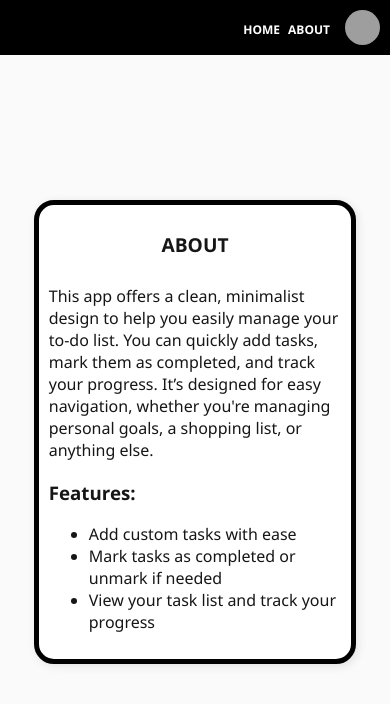
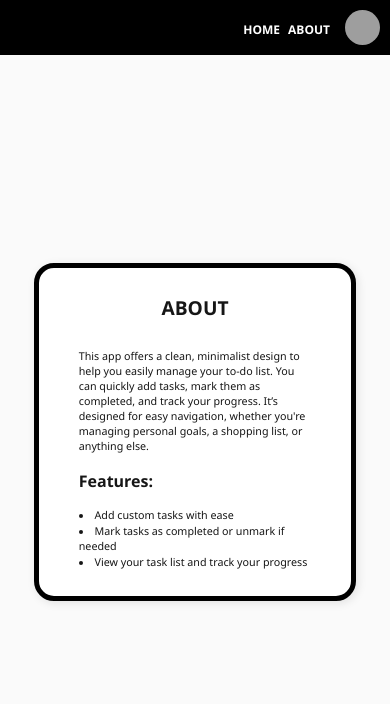
Before and after one commit to desjohnsen/todo-app, a React (Vite) app: page /about in a window 390 px wide. Shown: the top 704 px of the page. Built offline with nearby package versions, Linux system fonts and the light colour scheme; grey boxes are pictures that could not be loaded.

Commit message:
fix: adjust about section for mobile responsiveness

```diff
--- a/src/pages/App.css
+++ b/src/pages/App.css
@@ -393,4 +393,52 @@ input[type="text"] {
     max-width: 400px;
     margin: 30px auto;
   }
+
+  .about-content {
+    max-width: 95%;
+    padding: 0 30px;
+  }
+
+  .about-content p {
+    font-size: 0.67rem;
+    line-height: 1.4;
+  }
+
+  .about-content ul {
+    padding-left: 0;
+    margin-left: 0;
+    list-style-position: inside;
+  }
+
+  .about-content ul li {
+    font-size: 0.67rem;
+    margin-bottom: 1px;
+    line-height: 1.4;
+  }
+
+  .about-content h3 {
+    font-size: 1rem;
+  }
 }
+
+@media (max-width: 375px) {
+  .about-content {
+    padding: 0 20px;
+  }
+  .about-content p {
+    font-size: 0.63rem;
+  }
+  .about-content ul li {
+    font-size: 0.63rem;
+  }
+}
+
+@media (max-width: 320px) {
+  .about-content {
+    padding: 0 15px;
+  }
+  .about-content p,
+  .about-content ul li {
+    font-size: 0.6rem;
+  }
+}
```
